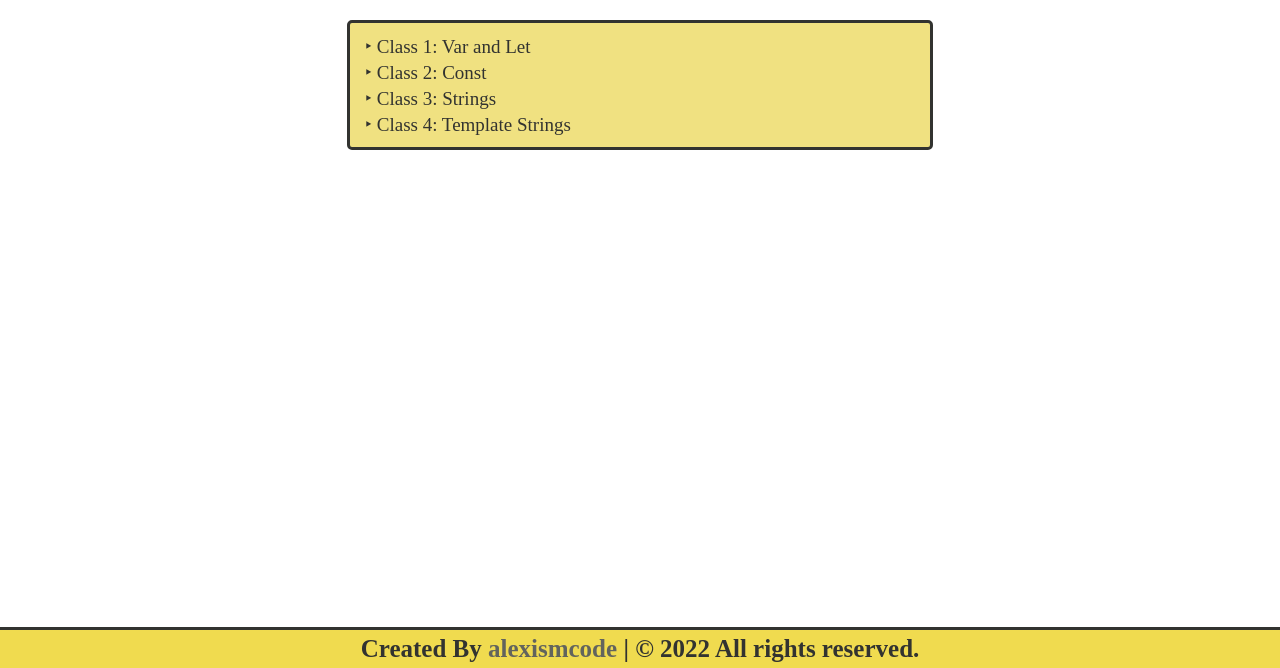
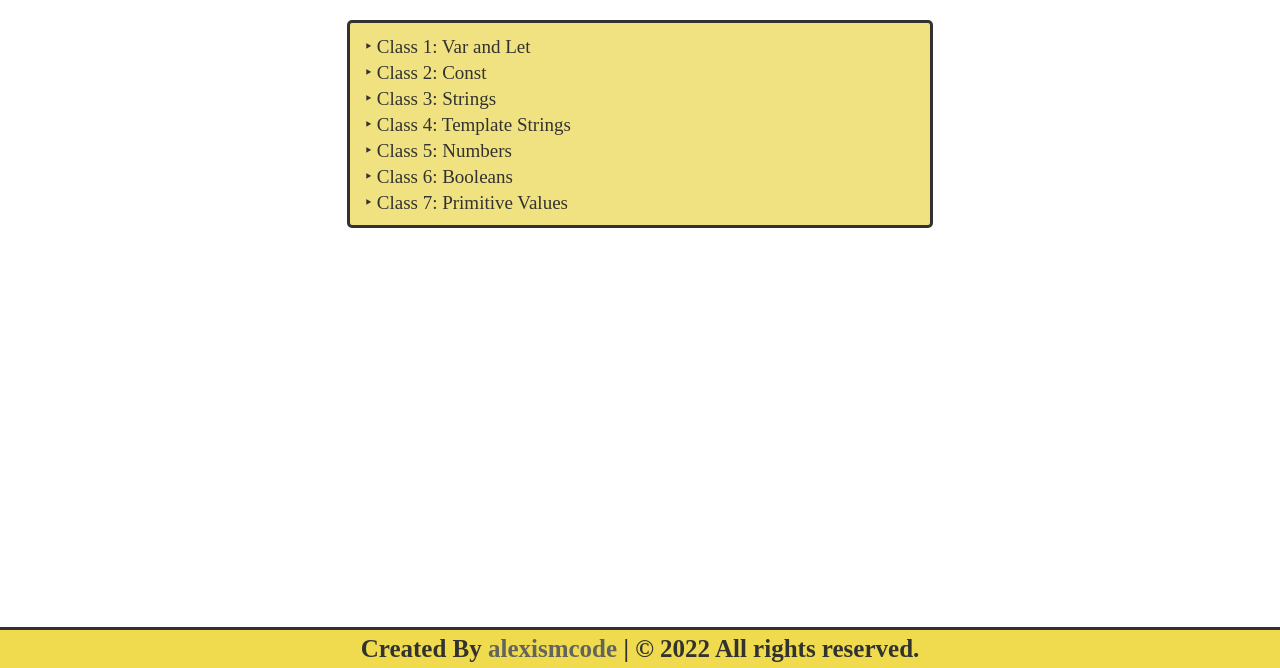
Before and after one commit to alexismcode/JavaScript-Learning, a plain HTML site: page index.html in a window 1280 px wide. Shown: the part 132-800 px from the top of the page. Drawn offline with Linux system fonts and the light colour scheme.

Commit message:
Add styling to index and addressing classes

```diff
--- a/index.html
+++ b/index.html
@@ -91,6 +91,15 @@
                 <li>
                     <a href="./Class4:_template_strings_/"> ‣ Class 4: Template Strings</a>
                 </li>
+                <li>
+                    <a href="./Class5:_numbers_/"> ‣ Class 5: Numbers</a>
+                </li>
+                <li>
+                    <a href="./Class6:_booleans_/"> ‣ Class 6: Booleans</a>
+                </li>
+                <li>
+                    <a href="./Class7:_primitive_values_/"> ‣ Class 7: Primitive Values</a>
+                </li>
             </ul>
         </section>
     </main>
```
